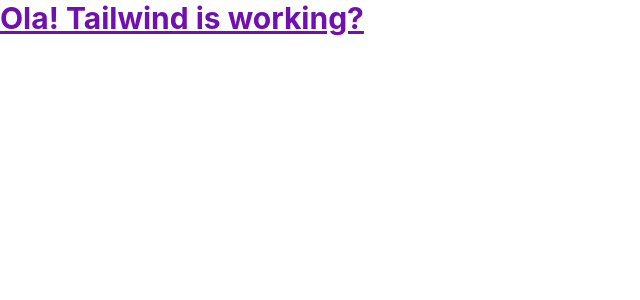
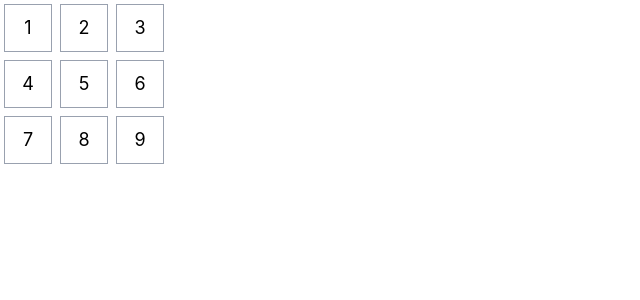
Before and after one commit to sasamir10/tic-tac-toe, a React (Vite) app: page / in a window 1280 px wide. Shown: the top 300 px of the page, without its empty margins (0-640 px from the left). Built offline with nearby package versions, Linux system fonts and the light colour scheme.

Commit message:
feat: create initial tic-tac-toe board with nine squares

```diff
--- a/index.html
+++ b/index.html
@@ -2,7 +2,11 @@
 <html lang="en">
     <head>
         <meta charset="UTF-8" />
-        <link rel="icon" type="image/svg+xml" href="/favicon.svg" />
+        <link
+            rel="icon"
+            type="image/svg+xml"
+            href="./src/assets/tic-tac-toe.png"
+        />
         <meta name="viewport" content="width=device-width, initial-scale=1.0" />
         <title>Tic-Tac-Toe</title>
     </head>
--- a/src/App.jsx
+++ b/src/App.jsx
@@ -1,9 +1,25 @@
-export default function App() {
+import Square from "./components/Square";
+
+export default function Board() {
     return (
         <>
-            <h1 className="text-3xl font-bold underline text-purple-800">
-                Ola! Tailwind is working?
-            </h1>
+            <div>
+                <Square value="1" />
+                <Square value="2" />
+                <Square value="3" />
+            </div>
+
+            <div>
+                <Square value="4" />
+                <Square value="5" />
+                <Square value="6" />
+            </div>
+
+            <div>
+                <Square value="7" />
+                <Square value="8" />
+                <Square value="9" />
+            </div>
         </>
     );
 }
--- /dev/null
+++ b/src/components/Square.jsx
@@ -0,0 +1,9 @@
+export default function Square({ value }) {
+    return (
+        <>
+            <button className="bg-white border border-gray-400 h-12 w-12 m-1 leading-9 text-lg">
+                {value}
+            </button>
+        </>
+    );
+}
--- a/src/main.jsx
+++ b/src/main.jsx
@@ -1,10 +1,10 @@
 import { StrictMode } from "react";
 import { createRoot } from "react-dom/client";
-import App from "./App.jsx";
+import Board from "./App.jsx";
 import "./index.css";
 
 createRoot(document.getElementById("root")).render(
     <StrictMode>
-        <App />
+        <Board />
     </StrictMode>,
 );
```
Also changed, not shown: src/assets/tic-tac-toe.png (added), 1 other file (tests, documents, lock files or other folders).
